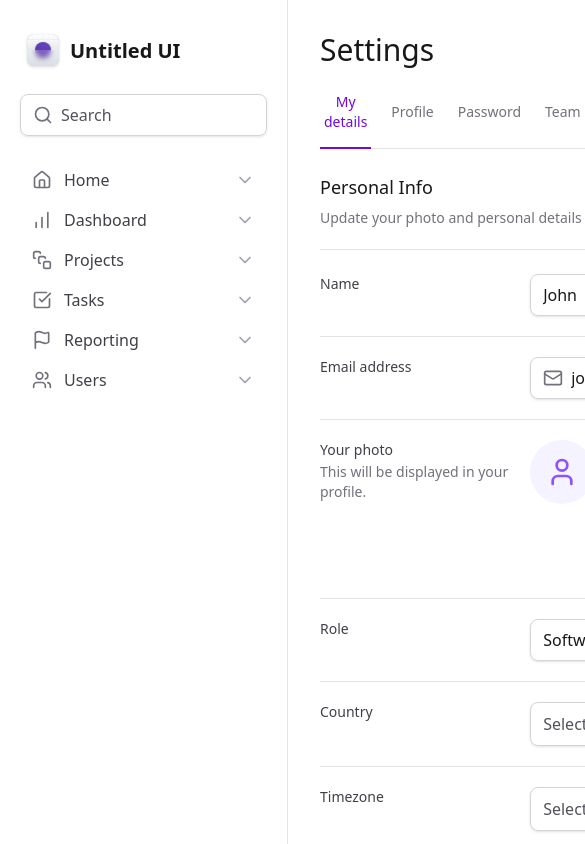
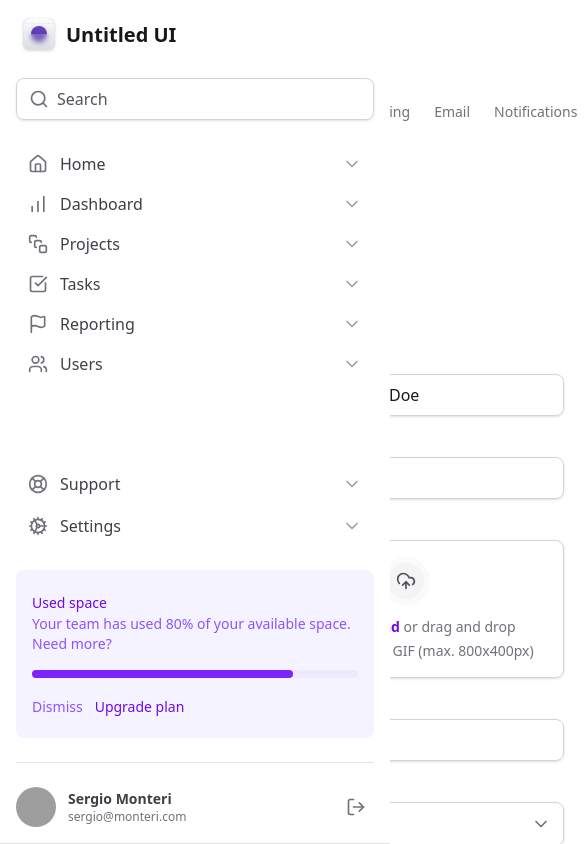
Before and after one commit to SergioMonteRi/next-tailwind-practice, a Next.js app: page / in a window 390 px wide. Shown: the top 844 px of the page, 585 px wide, since content can reach past the window. Built offline with nearby package versions, Linux system fonts and the light colour scheme; grey boxes are pictures that could not be loaded.

Commit message:
refactor: update Sidebar component layout and styling for improved responsiveness and visual consistency

```diff
--- a/src/components/sidebar/index.tsx
+++ b/src/components/sidebar/index.tsx
@@ -7,14 +7,15 @@ import {
   LifeBuoy,
   SquareStack,
   Users,
+  SearchIcon,
 } from 'lucide-react'
+
 import { Logo, NavItem, Profile, UsedSpaceWidget } from './components'
-import { SearchIcon } from 'lucide-react'
 import { Input } from '../input'
 
 export function Sidebar() {
   return (
-    <aside className="flex flex-col gap-6 border-r border-zinc-200 px-5 py-8">
+    <aside className="fixed top-0 right-0 bottom-0 left-0 z-20 flex flex-col gap-6 border-b border-zinc-200 bg-white p-4 lg:relative lg:right-auto lg:w-80 lg:border-r lg:px-5 lg:py-8">
       <Logo />
 
       <Input.Root>
@@ -38,13 +39,11 @@ export function Sidebar() {
           <NavItem title="Support" icon={LifeBuoy} />
           <NavItem title="Settings" icon={Cog} />
         </nav>
+
+        <UsedSpaceWidget />
+        <div className="h-px bg-zinc-200" />
+        <Profile />
       </div>
-
-      <UsedSpaceWidget />
-
-      <div className="h-px bg-zinc-200" />
-
-      <Profile />
     </aside>
   )
 }
```
